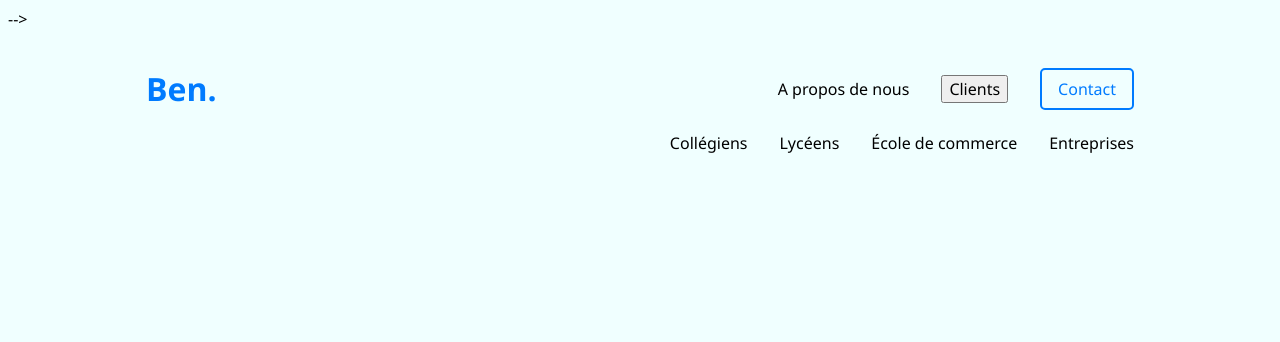
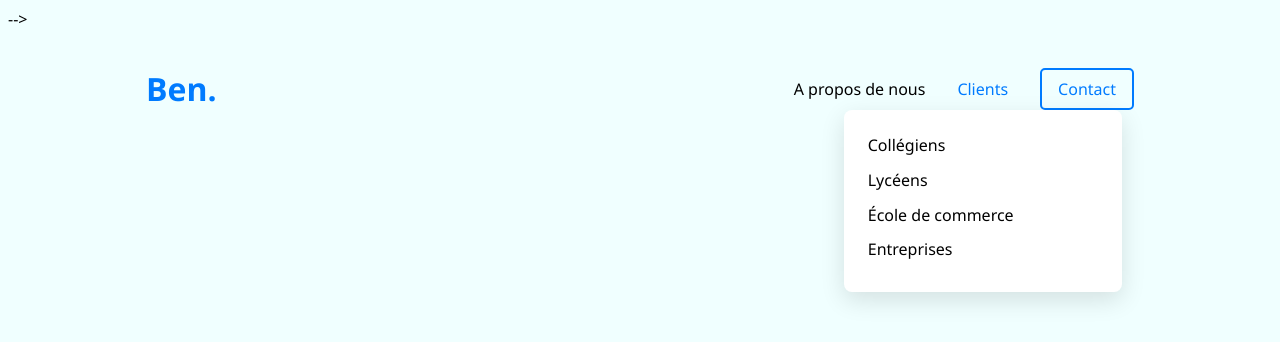
Before and after one commit to Ben-TECHPlayer/gestion-formations-conferences, a React (Create React App) app in the folder full-stack/front-end/: page / in a window 1280 px wide. Both pictures are taken after a click on the button "Clients". Shown: the top 342 px of the page. Built offline with nearby package versions, Linux system fonts and the light colour scheme; a web font is replaced by a local one.

Commit message:
le menu est amélioré mais resté à améliorer encore pour une meilleure expérience utilisateur

```diff
--- a/full-stack/front-end/src/components/Header.js
+++ b/full-stack/front-end/src/components/Header.js
@@ -1,21 +1,56 @@
-// Importer React ainsi que les routeurs
-import React, { useState } from 'react';
-import { NavLink } from 'react-router-dom';
+import React, { useState, useEffect, useRef } from 'react';
+import { NavLink, useLocation } from 'react-router-dom';
 
 function Header() {
 
-    // Mettre les boutons en off par défaut
     const [menuOpen, setMenuOpen] = useState(false);
     const [boutonClientsOpen, setBoutonClientsOpen] = useState(false);
     const [boutonEntreprisesOpen, setBoutonEntreprisesOpen] = useState(false);
 
-    // Gérer les comportements des boutons
+    const location = useLocation();
+
+    // 1. On crée une référence pour notre zone de navigation
+    const menuRef = useRef(null);
+
+    const isClientsActive = location.pathname.startsWith('/cours');
+    const isEntreprisesActive = location.pathname.startsWith('/cours/entreprises');
+
+    // 2. L'écouteur de "clic à l'extérieur"
+    useEffect(() => {
+        const handleClickOutside = (event) => {
+            // Si le menu existe ET que le clic n'est pas DEDANS
+            if (menuRef.current && !menuRef.current.contains(event.target)) {
+                setBoutonClientsOpen(false);
+                setBoutonEntreprisesOpen(false);
+                setMenuOpen(false); // Referme aussi le menu mobile
+            }
+        };
+
+        // On écoute les clics de la souris sur tout le document
+        document.addEventListener("mousedown", handleClickOutside);
+
+        // Nettoyage de l'écouteur quand on quitte le composant
+        return () => {
+            document.removeEventListener("mousedown", handleClickOutside);
+        };
+    }, []);
+
+    // 3. Fermer automatiquement les menus dès qu'on change de page
+    useEffect(() => {
+        setBoutonClientsOpen(false);
+        setBoutonEntreprisesOpen(false);
+        setMenuOpen(false);
+    }, [location]); // Ce code s'exécute à chaque fois que l'URL (location) change
+
     const toggleMenu = () => {
         setMenuOpen(!menuOpen);
     };
 
     const toggleClients = () => {
         setBoutonClientsOpen(!boutonClientsOpen);
+        if (boutonClientsOpen) {
+            setBoutonEntreprisesOpen(false);
+        }
     };
 
     const toggleEntreprises = () => {
@@ -25,8 +60,6 @@ function Header() {
     return (
         <header>
             <div className="header-container">
-                {/* --------------------------------------------------------------------------------------------- */}
-                {/* La partie où cela doit rester en ligne si on appuie sur Clients, sans monter vers le haut */}
                 <div className="header-line">
                     <div className="header-title">
                         <NavLink to="/" className={({ isActive }) => isActive ? "active" : ""}>
@@ -34,17 +67,47 @@ function Header() {
                         </NavLink>
                     </div>
 
-                    <button class="menu-toggle" aria-label="Ouvrir le menu" onClick={toggleMenu}>&#9776;</button>
+                    <button className="menu-toggle" aria-label="Ouvrir le menu" onClick={toggleMenu}>&#9776;</button>
 
-                    <nav className="menu">
+                    {/* On attache notre référence (menuRef) ici à la racine de la navigation */}
+                    <nav className="menu" ref={menuRef}>
+                        <div className={`menu-main ${menuOpen ? 'show' : ''}`}>
 
-                        {/* On instaure notre principale */}
-                        <div className="menu-main">
-                            <NavLink to="/about">A propos de nous</NavLink>
+                            <NavLink to="/about" className={({ isActive }) => isActive ? "active" : ""}>
+                                A propos de nous
+                            </NavLink>
 
-                            <button className={`submenu-toggle ${boutonClientsOpen ? 'active' : ''}`} onClick={toggleClients}>
-                                Clients
-                            </button>
+                            <div className="dropdown-group">
+                                <button
+                                    className={`submenu-toggle ${boutonClientsOpen || isClientsActive ? 'active' : ''}`}
+                                    onClick={toggleClients}
+                                >
+                                    Clients
+                                </button>
+
+                                <div className={`submenu level1 ${boutonClientsOpen ? 'open' : ''}`}>
+                                    <NavLink to="/cours/collegiens" className={({ isActive }) => isActive ? "active" : ""}>Collégiens</NavLink>
+                                    <NavLink to="/cours/lyceens" className={({ isActive }) => isActive ? "active" : ""}>Lycéens</NavLink>
+                                    <NavLink to="/cours/ecole-de-commerce" className={({ isActive }) => isActive ? "active" : ""}>École de commerce</NavLink>
+
+                                    <div className="dropdown-group">
+                                        <button
+                                            className={`submenu-toggle ${boutonEntreprisesOpen || isEntreprisesActive ? 'active' : ''}`}
+                                            onClick={toggleEntreprises}
+                                        >
+                                            Entreprises
+                                        </button>
+
+                                        <div className={`submenu level2 ${boutonEntreprisesOpen ? 'open' : ''}`}>
+                                            <NavLink to="/cours/entreprises/banques" className={({ isActive }) => isActive ? "active" : ""}>Banques</NavLink>
+                                            <NavLink to="/cours/entreprises/assurances" className={({ isActive }) => isActive ? "active" : ""}>Assurances</NavLink>
+                                            <NavLink to="/cours/entreprises/etablissements-banquieres" className={({ isActive }) => isActive ? "active" : ""}>
+                                                Établissements banquiers
+                                            </NavLink>
+                                        </div>
+                                    </div>
+                                </div>
+                            </div>
 
                             <NavLink to="/#formulaire-contact" className="contact">
                                 Contact
@@ -52,33 +115,6 @@ function Header() {
                         </div>
                     </nav>
                 </div>
-                {/* ------------------------------------------------------------------- */}
-
-                {/* On fait le sous-menu pour les catégories de cours, donc nos clients */}
-                <div className="submenus-container">
-                    {boutonClientsOpen && (
-                        <div className="submenu level1">
-                            <NavLink to="/cours/collegiens">Collégiens</NavLink>
-                            <NavLink to="/cours/lyceens">Lycéens</NavLink>
-                            <NavLink to="/cours/ecole-de-commerce">École de commerce</NavLink>
-
-                            <button className={`submenu-toggle ${boutonEntreprisesOpen ? 'active' : ''}`} onClick={toggleEntreprises}>
-                                Entreprises
-                            </button>
-                        </div>
-                    )}
-
-                    {/* On fait le sous-menu pour les catégories d'entreprises spécialisées en banque */}
-                    {boutonEntreprisesOpen && (
-                        <div className="submenu level2">
-                            <NavLink to="/cours/entreprises/banques">Banques</NavLink>
-                            <NavLink to="/cours/entreprises/assurances">Assurances</NavLink>
-                            <NavLink to="/cours/entreprises/etablissements-banquieres">
-                                Établissements banquiers
-                            </NavLink>
-                        </div>
-                    )}
-                </div>
             </div>
         </header>
     );
--- a/full-stack/front-end/src/styles/Header.css
+++ b/full-stack/front-end/src/styles/Header.css
@@ -12,60 +12,113 @@ html {
     }
 }
 
-header .header-container{
+header .header-container {
     display: flex;
-    /* flex-direction: column; */
-    /* width: 100%; */
-    /* justify-content: space-between; */
-    /* justify-content: flex-start; */
-    /* align-items: center; */
     padding: 1rem 0 2rem;
     flex-wrap: wrap;
 
-    .header-line{
+    .header-line {
         display: flex;
-        justify-content: space-between;
-        align-items: center; /* Centre le logo et le menu sur le même axe horizontal */
+        justify-content: space-between; /* Pousse le logo à gauche et le menu à droite */
+        align-items: center;
         width: 100%;
+        flex-wrap: wrap; /* IMPORTANT : Permet au menu de passer à la ligne sur mobile */
 
-        .header-title a h1{
+        .header-title a h1 {
             text-decoration: none;
             color: #007bff;
-            /* margin: 0; */
         }
 
-        /* Bouton hamburger */
         .menu-toggle {
-            display: none;
+            display: none; /* Caché sur PC */
             font-size: 2rem;
             background: none;
             border: none;
             cursor: pointer;
         }
 
-        .menu{
-            .menu-main{
+        .menu {
+            .menu-main {
                 display: flex;
                 gap: 2rem;
                 align-items: center;
                 order: 1;
-                a.active#bouton-candidature{
-                    background: #007bff;
-                    color: white;
-                    transition: ease-in 0.3s;
-                    padding: 0.5rem 1rem;
-                    border: 2px solid #007bff;
-                    border-radius: 5px;
+
+                .dropdown-group {
+                    position: relative;
+                    display: flex;
+                    flex-direction: column;
                 }
 
-                a.contact{
+                .submenu {
+                    display: flex;
+                    flex-direction: column;
+                    gap: 0.8rem;
+
+                    max-height: 0;
+                    overflow: hidden;
+                    opacity: 0;
+                    transition: max-height 0.4s ease-in-out, opacity 0.4s ease-in-out, padding 0.4s ease-in-out;
+
+                    position: absolute;
+                    top: 100%;
+                    margin-top: 10px;
+                    left: 50%;
+                    transform: translateX(-50%);
+                    background: white;
+                    min-width: 230px;
+                    border-radius: 8px;
+                    box-shadow: 0px 8px 24px rgba(0,0,0,0.12);
+                    z-index: 100;
+                    padding: 0 1.5rem;
+                }
+
+                .submenu.open {
+                    max-height: 1500px;
+                    opacity: 1;
+                    padding: 1.5rem;
+                }
+
+                .submenu.level2 {
+                    position: relative;
+                    top: 0;
+                    left: 0;
+                    transform: none;
+                    box-shadow: none;
+                    min-width: 100%;
+                    padding: 0 0 0 1rem;
+                    border-left: 2px solid #e0e0e0;
+                    margin-top: 0.5rem;
+                }
+
+                .submenu.level2.open {
+                    padding: 0.5rem 0 0 1rem;
+                }
+
+                .submenu-toggle {
+                    background: none;
+                    border: none;
+                    cursor: pointer;
+                    color: black;
+                    font-weight: 500;
+                    font-size: 1rem;
+                    font-family: inherit;
+                    padding: 0;
+                    text-align: left;
+                }
+
+                button.submenu-toggle.active {
+                    color: #007bff !important;
+                }
+
+                a.contact {
                     background: none;
                     color: #007bff;
                     padding: 0.5rem 1rem;
                     border: 2px solid #007bff;
                     border-radius: 5px;
 
-                    :hover{
+                    :hover {
                         color: white;
                         background: #007bff;
                         transition: ease-in 0.3s;
@@ -77,121 +130,101 @@ header .header-container{
                     color: black;
                     font-weight: 500;
 
-                    :hover{
+                    :hover {
                         color: #007bff;
                         transition: ease-in 0.3s;
                     }
                 }
-
-                button{
-                    font-size: 1rem;
-                    font-family: "Samsung Sharp Sans", "Segoe UI", Helvetica, Arial, sans-serif, "Segoe UI Emoji", "Segoe UI Symbol";
             }
         }
     }
 }
-    .submenus-container{
-        display: flex;
-        flex-direction: column;
-        align-items: flex-end; /* Aligne les sous-menus sur la droite sous le bouton Clients */
-        width: 100%;
 
-        .submenu {
-            display: flex;
-            flex-direction: row;
-            gap: 0.6rem;
-
-            a:hover, button:hover{
+.menu a.active, .submenu a.active {
     color: #007bff;
     transition: ease-in 0.3s;
 }
 
-            a{
-                text-decoration: none;
-                color: black;
-                font-weight: 500;
+/* ---------------------------------------------------- */
+/* RESPONSIVE (MOBILES ET TABLETTES) */
+/* ---------------------------------------------------- */
+@media (max-width: 768px) {
+    /* 1. On affiche le bouton hamburger */
+    header .header-container .header-line .menu-toggle {
+        display: block;
     }
 
-            button{
-                font-size: 1rem;
-                font-family: "Samsung Sharp Sans", "Segoe UI", Helvetica, Arial, sans-serif, "Segoe UI Emoji", "Segoe UI Symbol";
-            }
+    /* 2. On force le bloc de navigation à passer en dessous */
+    header .header-container .header-line .menu {
+        width: 100%;
     }
 
-        .submenu.level1 {
+    /* Le menu principal en mode colonne, aligné à droite */
+    header .header-container .header-line .menu .menu-main {
+        max-height: 0;
+        overflow: hidden;
         display: flex;
-            flex-direction: row;
-            gap: 2rem;
+        flex-direction: column;
+        align-items: flex-end;
+        width: 100%;
+        margin-top: 1rem;
+        opacity: 0;
+        transition: opacity 0.3s ease-in-out;
     }
 
-        .submenu.level2 {
-            display: flex;
-            flex-basis: 100%;
-            flex-direction: row;
-            gap: 2rem;
-            margin-top: 1rem;
+    /*
+      LA FENÊTRE SCROLLABLE :
+      Le menu s'ouvre, se limite à la hauteur visible de l'écran (85dvh).
+      Si l'ouverture des sous-menus "Clients" et "Entreprises" fait tout dépasser,
+      le scroll vertical s'active pour voir le menu en entier, y compris le bouton Contact.
+    */
+    header .header-container .header-line .menu .menu-main.show {
+        max-height: 85dvh;
+        overflow-y: auto;
+        -webkit-overflow-scrolling: touch;
+        opacity: 1;
+        padding-bottom: 2rem;
     }
 
-        .submenu-toggle {
-            background: none;
-            border: none;
-            cursor: pointer;
-            font-weight: 500;
-            text-align: left;
+    /* Les groupes de dropdown s'empirent proprement dans le flux */
+    header .header-container .header-line .menu .menu-main .dropdown-group {
+        position: relative;
+        display: flex;
+        flex-direction: column;
+        align-items: flex-end;
+        width: 100%;
+    }
+
+    /* Annulation du positionnement absolu PC sur mobile pour garder un flux vertical propre */
+    header .header-container .header-line .menu .menu-main .submenu {
+        position: relative;
+        top: 0;
+        left: 0;
+        transform: none;
+        box-shadow: none;
+        background: transparent;
+        width: 100%;
+        align-items: flex-end;
+        text-align: right;
         padding: 0;
     }
 
-        .submenu-toggle.active {
-            color: #007bff; /* Ton bleu */
+    /* QUAND C'EST OUVERT (.open) : les sous-menus s'ouvrent fluidement */
+    header .header-container .header-line .menu .menu-main .dropdown-group .submenu.open {
+        max-height: 1500px;
+        opacity: 1;
+        padding: 0.5rem 0;
+    }
+
+    /* Ajustement spécifique pour le niveau 2 (Entreprises) sur mobile */
+    header .header-container .header-line .menu .menu-main .submenu.level2 {
+        border-left: none;
+        border-right: 2px solid #e0e0e0;
+        padding: 0;
+        margin-top: 0.5rem;
+    }
+
+    header .header-container .header-line .menu .menu-main .submenu.level2.open {
+        padding: 0.5rem 0;
     }
 }
-}
-.menu a.active, .submenus-container a.active{
-    color: #007bff;
-    transition: ease-in 0.3s;
-}
-
-@media (max-width: 250px) {
-    .header-container{
-        flex-direction: column;
-        align-items: center;
-    }
-}
-
-/* Responsive */
-@media (max-width: 520px) {
-    .menu-main {
-        max-height: 0;              /* caché */
-        overflow: hidden;           /* masque le contenu */
-        flex-direction: column;
-        align-items: flex-end;
-        /* flex-direction: row;
-        align-items: center;
-        justify-content: center; */
-        width: 100%;
-        margin-top: 1rem;
-        opacity: 0;                 /* invisible */
-        transition: max-height 0.5s ease-in-out, opacity 0.5s ease-in-out;
-    }
-
-    .menu-main.show {
-        max-height: 500px;          /* hauteur suffisante pour contenir les liens */
-        opacity: 1;                 /* visible */
-    }
-
-    .menu-toggle {
-        display: block;
-    }
-}
-
-/* header .header-container .home img{
-text-decoration: none;
-color: #007bff;
-text-align: center;
-font-size: 2em;
-font-weight: bold;
-} */
-
-/* .header-container .home{
-flex: 0;
-} */
```
Lines whose indentation alone changed are shown as unchanged.
